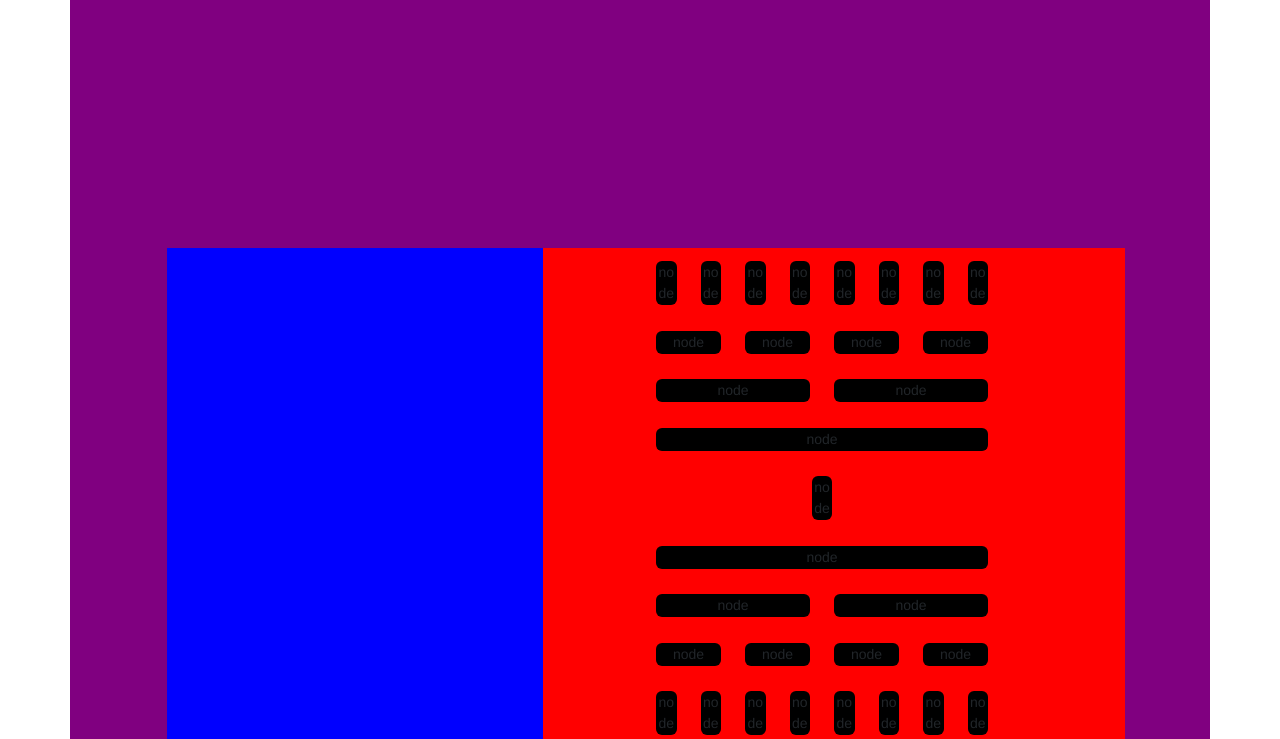
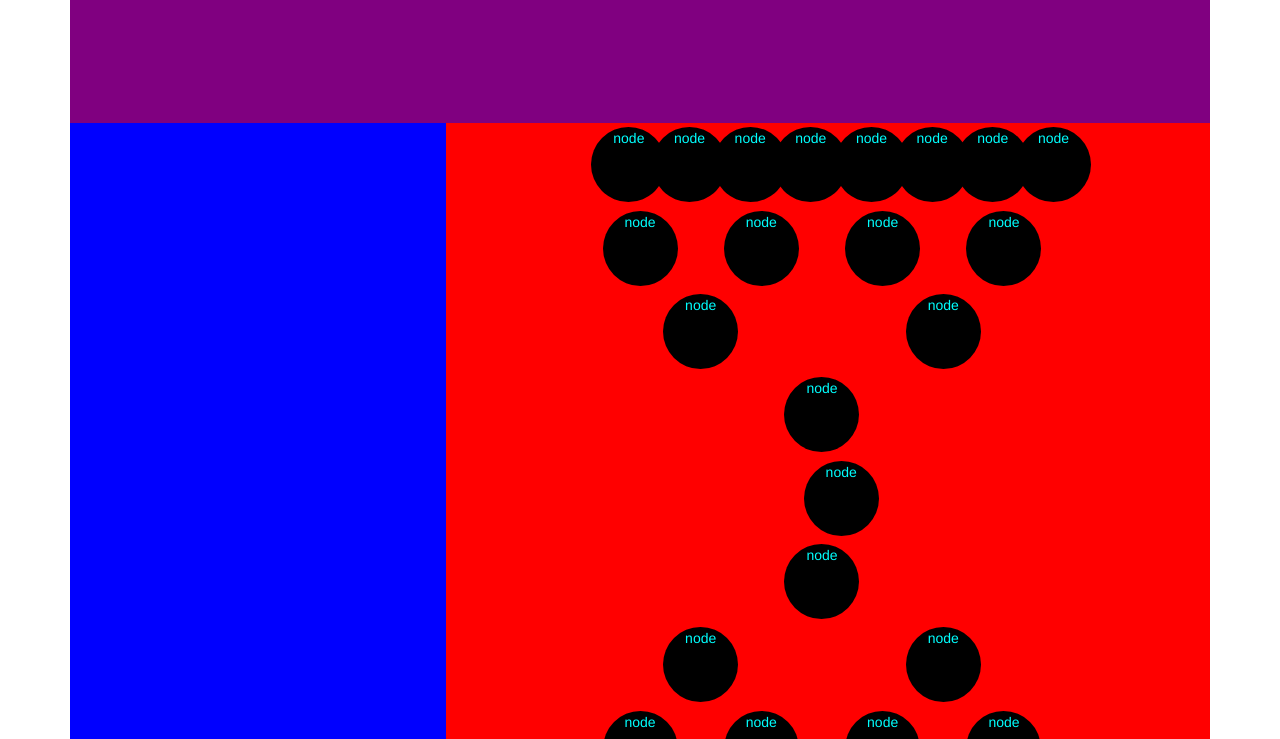
Before and after one commit to Ace-Quantum/Realitree, a plain HTML site: page index.html in a window 1280 px wide. Shown: the part 61-800 px from the top of the page. Drawn offline with nearby package versions, Linux system fonts and the light colour scheme; a web font is replaced by a local one.

Commit message:
Improve styling, add very rough node setter/hider

```diff
--- a/index.html
+++ b/index.html
@@ -23,60 +23,61 @@
                 <!-- user input area -->
             </section>
 
-            <section id="feedback_region" class="col-6 row align-items-center">
+            <section id="feedback_region" class="col-8 row align-items-center">
                 <!-- game area -->
                 <div class="row justify-content-center">
-                    <div class="col-1"><div class="card node">node</div></div>
-                    <div class="col-1"><div class="card node">node</div></div>
-                    <div class="col-1"><div class="card node">node</div></div>
-                    <div class="col-1"><div class="card node">node</div></div>
-                    <div class="col-1"><div class="card node">node</div></div>
-                    <div class="col-1"><div class="card node">node</div></div>
-                    <div class="col-1"><div class="card node">node</div></div>
-                    <div class="col-1"><div class="card node">node</div></div>
+                    <div class="col-1"><div class="card node m-auto">node</div></div>
+                    <div class="col-1"><div class="card node m-auto">node</div></div>
+                    <div class="col-1"><div class="card node m-auto">node</div></div>
+                    <div class="col-1"><div class="card node m-auto">node</div></div>
+                    <div class="col-1"><div class="card node m-auto">node</div></div>
+                    <div class="col-1"><div class="card node m-auto">node</div></div>
+                    <div class="col-1"><div class="card node m-auto">node</div></div>
+                    <div class="col-1"><div class="card node m-auto">node</div></div>
                 </div>
                 <div class="row justify-content-center">
-                    <div class="col-2"><div class="card node">node</div></div>
-                    <div class="col-2"><div class="card node">node</div></div>
-                    <div class="col-2"><div class="card node">node</div></div>
-                    <div class="col-2"><div class="card node">node</div></div>
+                    <div class="col-2"><div class="card node m-auto">node</div></div>
+                    <div class="col-2"><div class="card node m-auto">node</div></div>
+                    <div class="col-2"><div class="card node m-auto">node</div></div>
+                    <div class="col-2"><div class="card node m-auto">node</div></div>
                 </div>
                 <div class="row justify-content-center">
-                    <div class="col-4"><div class="card node">node</div></div>
-                    <div class="col-4"><div class="card node">node</div></div>
+                    <div class="col-4"><div class="card node m-auto">node</div></div>
+                    <div class="col-4"><div class="card node m-auto">node</div></div>
                 </div>
                 <div class="row justify-content-center">
-                    <div class="col-8"><div class="card node">node</div></div>
+                    <div class="col-8"><div class="card node m-auto">node</div></div>
                 </div>
                 <div class="row justify-content-center">
-                    <div class="col-1"><div class="card node">node</div></div>
+                    <div class="col-1"><div class="card node m-auto">node</div></div>
                 </div>
                 <div class="row justify-content-center">
-                    <div class="col-8"><div class="card node">node</div></div>
+                    <div class="col-8"><div class="card node m-auto">node</div></div>
                 </div>
                 <div class="row justify-content-center">
-                    <div class="col-4"><div class="card node">node</div></div>
-                    <div class="col-4"><div class="card node">node</div></div>
+                    <div class="col-4"><div class="card node m-auto">node</div></div>
+                    <div class="col-4"><div class="card node m-auto">node</div></div>
                 </div>
                 <div class="row justify-content-center">
-                    <div class="col-2"><div class="card node">node</div></div>
-                    <div class="col-2"><div class="card node">node</div></div>
-                    <div class="col-2"><div class="card node">node</div></div>
-                    <div class="col-2"><div class="card node">node</div></div>
+                    <div class="col-2"><div class="card node m-auto">node</div></div>
+                    <div class="col-2"><div class="card node m-auto">node</div></div>
+                    <div class="col-2"><div class="card node m-auto">node</div></div>
+                    <div class="col-2"><div class="card node m-auto">node</div></div>
                 </div>
                 <div class="row justify-content-center">
-                    <div class="col-1"><div class="card node">node</div></div>
-                    <div class="col-1"><div class="card node">node</div></div>
-                    <div class="col-1"><div class="card node">node</div></div>
-                    <div class="col-1"><div class="card node">node</div></div>
-                    <div class="col-1"><div class="card node">node</div></div>
-                    <div class="col-1"><div class="card node">node</div></div>
-                    <div class="col-1"><div class="card node">node</div></div>
-                    <div class="col-1"><div class="card node">node</div></div>
+                    <div class="col-1"><div class="card node m-auto">node</div></div>
+                    <div class="col-1"><div class="card node m-auto">node</div></div>
+                    <div class="col-1"><div class="card node m-auto">node</div></div>
+                    <div class="col-1"><div class="card node m-auto">node</div></div>
+                    <div class="col-1"><div class="card node m-auto">node</div></div>
+                    <div class="col-1"><div class="card node m-auto">node</div></div>
+                    <div class="col-1"><div class="card node m-auto">node</div></div>
+                    <div class="col-1"><div class="card node m-auto">node</div></div>
                 </div>
             </section>
         </section>
     </div>
     <script src="https://cdn.jsdelivr.net/npm/bootstrap@5.3.3/dist/js/bootstrap.bundle.min.js" integrity="sha384-YvpcrYf0tY3lHB60NNkmXc5s9fDVZLESaAA55NDzOxhy9GkcIdslK1eN7N6jIeHz" crossorigin="anonymous"></script>
+    <script src="scripts.js"></script>
 </body>
 </html>
--- a/scripts.js
+++ b/scripts.js
@@ -0,0 +1,12 @@
+
+
+const temp_btn = document.getElementById('controller_region');
+temp_btn.addEventListener('click', () => {
+    console.log("function listening");
+    const nodes = document.getElementsByClassName('node');
+    console.log(nodes)
+
+    for (i in nodes) {
+        nodes.item(i).classList.toggle('d-none');
+    }
+});
--- a/styles.css
+++ b/styles.css
@@ -15,11 +15,11 @@ div.container {
     height: 1000px;
 }
 #controller_region {
-    height: 500px;
+    height: 750px;
     background-color: blue;
 }
 #feedback_region {
-    height: 500px;
+    height: 750px;
     background-color: red;
 }
 
@@ -34,8 +34,13 @@ div.container {
     width: 50px;
 }
 .node {
+    border-radius: 50%;
+    height: 75px;
+    width: 75px;
     background-color: black;
+    color: aqua;
 }
+
 
 .page-header {
     background-color: aqua;
```
